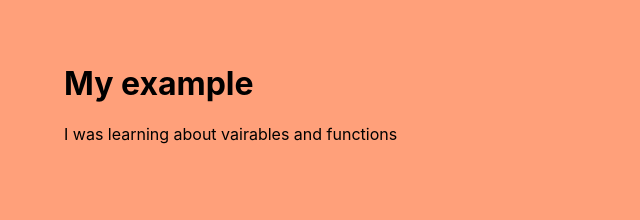
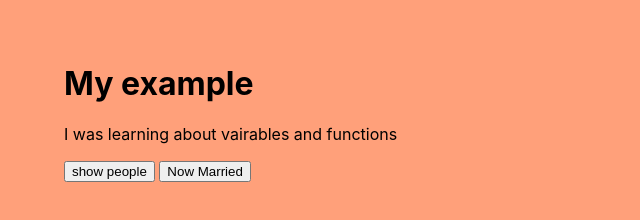
Before and after one commit to TheXKID/Example-Website, a plain HTML site: page index.html in a window 1280 px wide. Shown: the whole page, without its empty margins (0-640 px from the left). Drawn offline with Linux system fonts and the light colour scheme.

Commit message:
Added new codes and buttons

```diff
--- a/index.html
+++ b/index.html
@@ -21,6 +21,13 @@
         I was learning about vairables and functions
     </p>
 
+    <button  onclick="alert_people()" >
+        show people
+    </button>
+    <button onclick="last_name_change()">
+        Now Married
+    </button>
+
 </body>
 
 <script>
@@ -38,14 +45,18 @@
     let first_name_girl = "Jane"
     let last_name_girl = "Ivy"
 
-    alert(namer_boy() + linebreak + namer_girl())
-    alert("they got married")
-    last_name_change()
-    alert(namer_boy() + linebreak + namer_girl())
+    // alert(namer_boy() + linebreak + namer_girl())
+    // alert("they got married")
+    // last_name_change()
+    // alert(namer_boy() + linebreak + namer_girl())
 
 
     console.log("hello")
 
+    function alert_people(){
+
+        alert(namer_boy() + linebreak + namer_girl())
+    }
     function namer_boy() {
 
         let boy_name = first_name_boy + space + last_name_boy
@@ -62,5 +73,6 @@
     function last_name_change() {
 
         last_name_girl = last_name_boy
+        alert("they got married")
     }
 </script>
```
